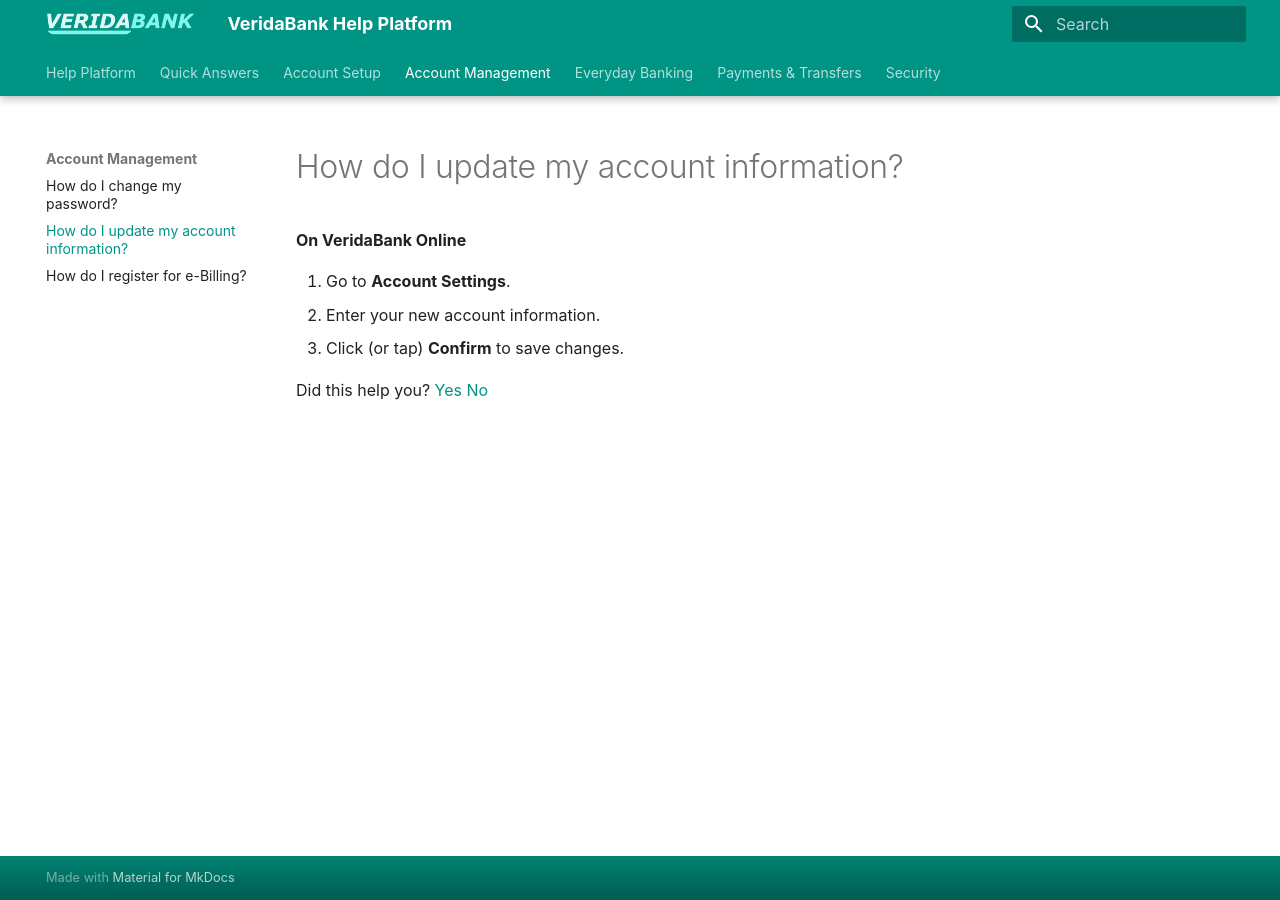
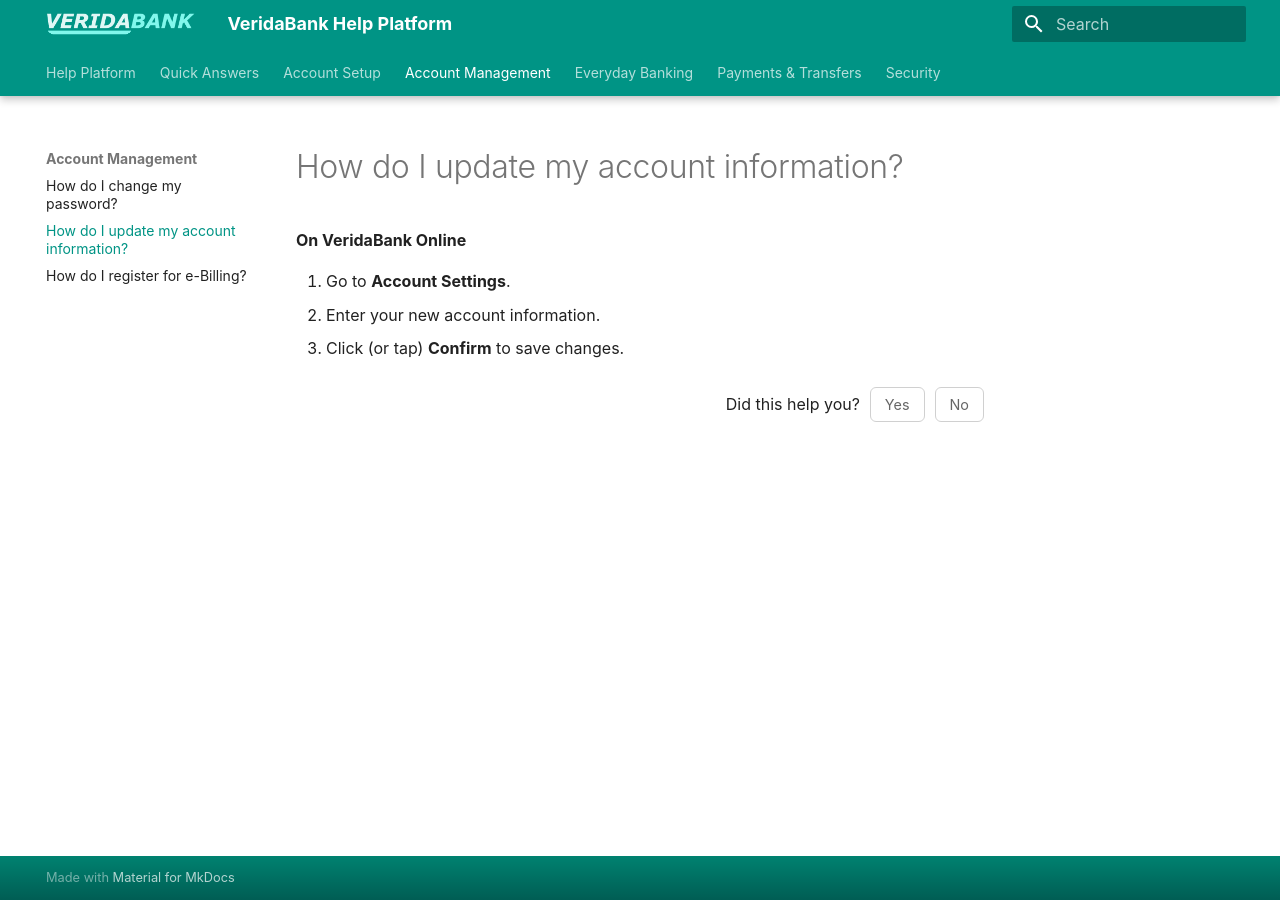
Before and after one commit to mlbms19/VeridaBank, an MkDocs documentation site: the page built from docs/Account Management/Update Account Info.md, in a window 1280 px wide. Built offline with MkDocs 1.6.1 and Material for MkDocs 9.7.7, drawn with Linux system fonts in a browser that asks for light colours; some web fonts are replaced.

Commit message:
Style: update feedback block design

```diff
--- a/docs/stylesheets/extra.css
+++ b/docs/stylesheets/extra.css
@@ -26,3 +26,66 @@
 .md-footer a:hover {
   color: #ffffff;
 }
+
+/* --- Feedback Block Styles --- */
+
+/* Container: right-aligned, message on its own line */
+.feedback-footer {
+  display: flex;
+  flex-wrap: wrap;              /* lets message drop to its own line */
+  justify-content: flex-end;
+  align-items: center;
+  gap: 0.5rem;
+  margin-top: 1.25rem;
+
+  font-size: inherit;           /* match article text */
+  color: inherit;
+  font-weight: 400;
+  line-height: inherit;
+}
+
+/* Row with question + buttons */
+.feedback-footer .feedback-row {
+  display: flex;
+  align-items: center;
+  gap: 0.6rem;
+  font-weight: 400;
+}
+
+/* Yes/No buttons */
+#feedback-yes,
+#feedback-no {
+  display: inline-block;
+  padding: 0.25rem 0.7rem;
+  border: 1px solid #d0d0d0;
+  border-radius: 6px;
+  background: #fff;
+  cursor: pointer;
+  font-size: 0.9em;             /* slightly smaller than body */
+  color: #666;                  /* grey text by default */
+  transition: background 0.2s, color 0.2s, border-color 0.2s;
+  vertical-align: middle;
+}
+
+/* Hover styles */
+#feedback-yes:hover {
+  background: #00BFA5;   /* teal background */
+  color: #fff;
+  border-color: #00997F; /* slightly darker teal */
+}
+#feedback-no:hover {
+  background: #fff3e0;   /* pale orange (Security Note background) */
+  color: #000;           /* dark text for readability */
+  border-color: #fb8c00; /* orange border */
+}
+
+/* Feedback message */
+#feedback-message {
+  flex-basis: 100%;             /* force onto new line */
+  text-align: right;
+  opacity: 0.95;
+  font-style: italic;
+  font-size: inherit;
+  font-weight: 400;
+  line-height: inherit;
+}
```
